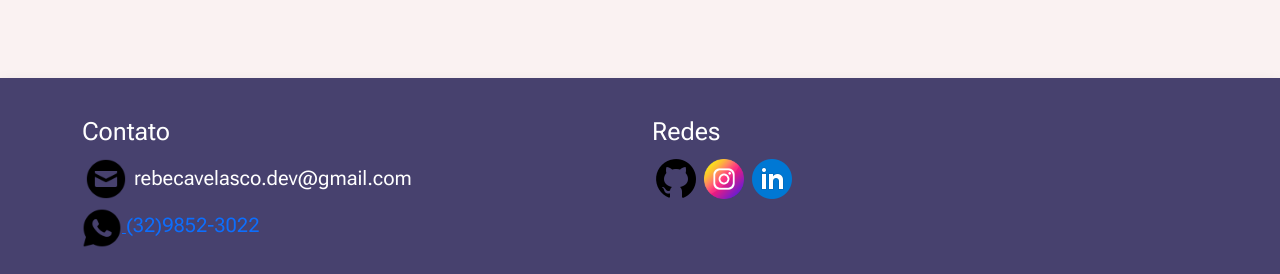
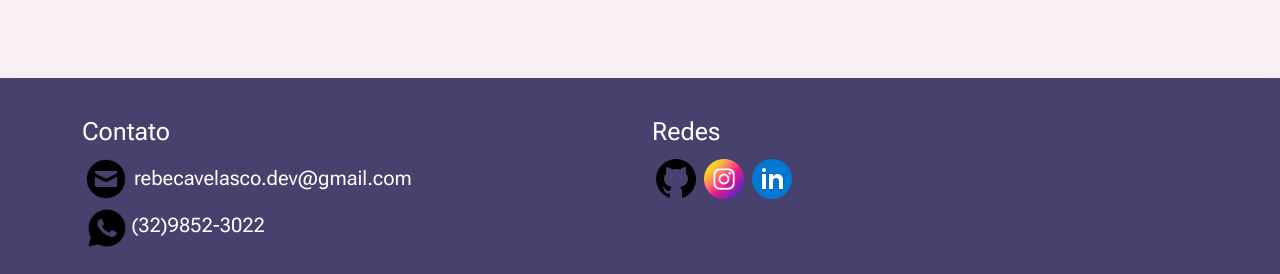
Before and after one commit to RebecaVelasc0/PORTFOLIO, a plain HTML site: page index.html in a window 1280 px wide. Shown: the part 2276-2550 px from the top of the page. Drawn offline with nearby package versions, Linux system fonts and the light colour scheme; a script that the page names is missing.

Commit message:
alinhando footer

```diff
--- a/assets/css/style.css
+++ b/assets/css/style.css
@@ -223,6 +223,9 @@ nav {
 .tel img, h3{
     display: inline-block;
 }
+.tel img{
+    margin-left: 1%;
+}
 
 .footer h2{
     font-size: 25px;
--- a/index.html
+++ b/index.html
@@ -173,10 +173,8 @@
               <h3>rebecavelasco.dev@gmail.com</h3>
             </div>
             <div class="tel">
-              <a href="https://wa.me/qr/YN7EKVFYMM2WF1" target="_blank">
                 <img src="assets/img/whatsapp.png" alt="whatsapp" style="width: 40px; height: 40px;">
                 <h3>(32)9852-3022</h3>
-              </a>
             </div>
           </div>
           <div class="col-md-6 redes">
```
